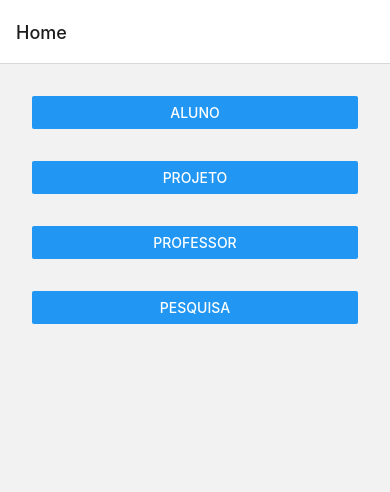
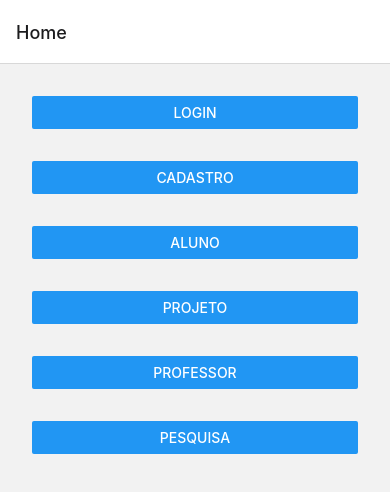
Before and after one commit to lucasmarcos/projeto_pd26s, a React Native app: screen /Home in a window 390 px wide. Shown: the top 492 px of the page. Built offline with nearby package versions, Linux system fonts and the light colour scheme.

Commit message:
NavButton

```diff
--- /dev/null
+++ b/src/Cadastro.tsx
@@ -0,0 +1,8 @@
+import { View } from "react-native";
+
+export const Cadastro = () => {
+  return (
+    <View>
+    </View>
+  );
+};
--- a/src/Home.tsx
+++ b/src/Home.tsx
@@ -1,18 +1,22 @@
 import { Button, StyleSheet, View } from "react-native";
 
 export const Home = ({ navigation }) => {
-	const makeButton = (route) => (
-		<View style={styles.buttonView}>
-			<Button title={route} onPress={_ => navigation.navigate(route)}/>
-		</View>
-	);
+  const NavButton = ({ route }) => {
+    return (
+      <View style={styles.buttonView}>
+        <Button title={route} onPress={_ => navigation.navigate(route)}/>
+      </View>
+    );
+  };
 
 	return (
 		<View style={styles.container}>
-			{makeButton("Aluno")}
-			{makeButton("Projeto")}
-			{makeButton("Professor")}
-			{makeButton("Pesquisa")}
+			<NavButton route="Login"/>
+			<NavButton route="Cadastro"/>
+			<NavButton route="Aluno"/>
+			<NavButton route="Projeto"/>
+			<NavButton route="Professor"/>
+			<NavButton route="Pesquisa"/>
 		</View>
 	);
 };
--- /dev/null
+++ b/src/Login.tsx
@@ -0,0 +1,8 @@
+import { View } from "react-native";
+
+export const Login = () => {
+  return (
+    <View>
+    </View>
+  );
+};
```
